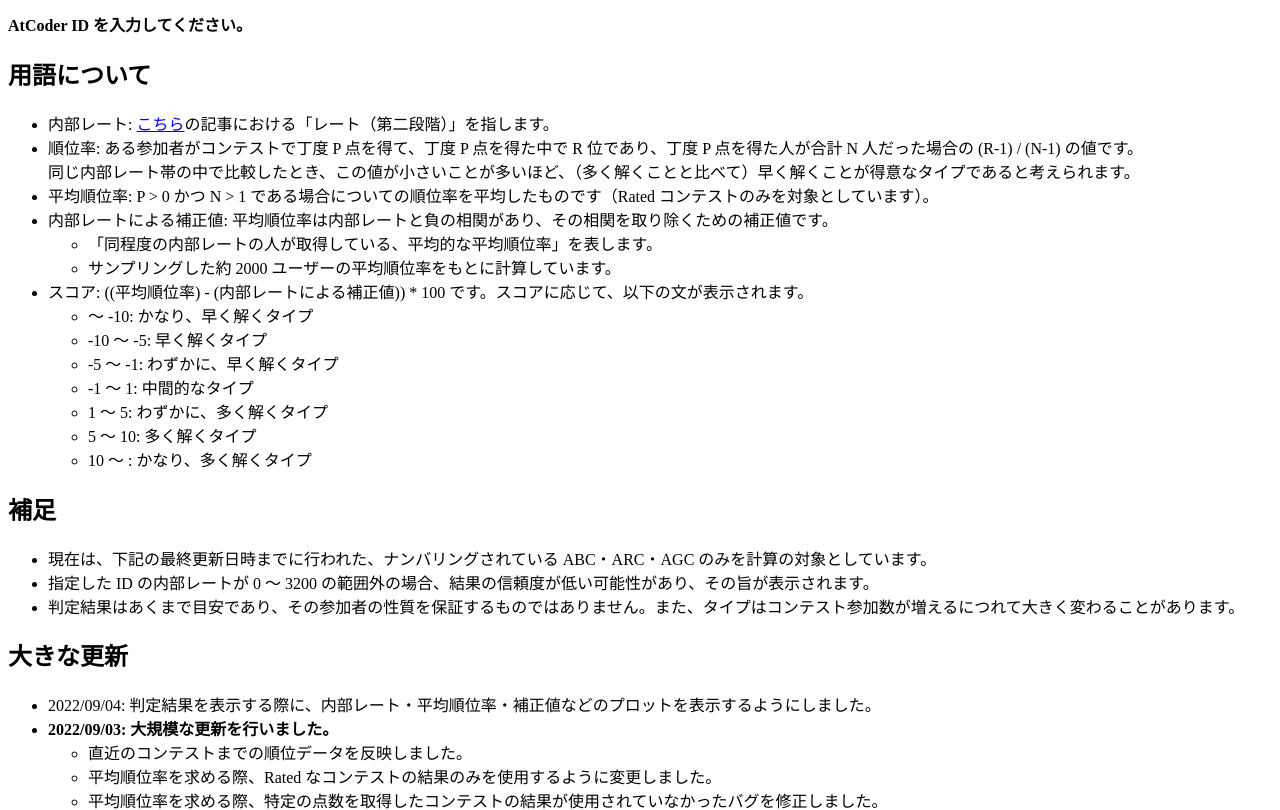
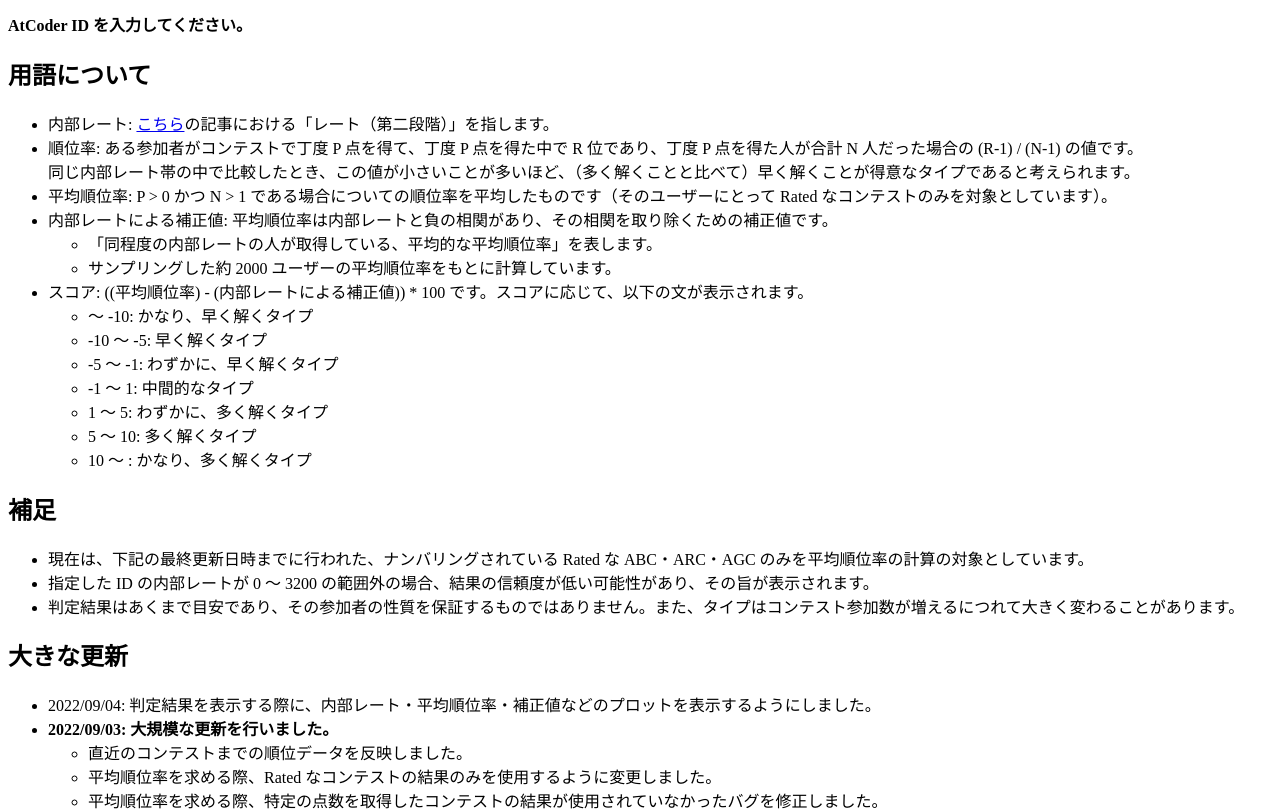
Before and after one commit to tomii9273/atcoder_type_checker, a Flask app: page / in a window 1280 px wide. Shown: the part 190-1000 px from the top of the page. Run offline with Flask 2, Linux system fonts and the light colour scheme; parts of the project's set-up code (start-up, migrations or seed data) failed here and were passed over.

Commit message:
complement heikin-junniritsu

```diff
--- a/templates/index.html
+++ b/templates/index.html
@@ -33,7 +33,7 @@
 		<li>内部レート: <a href="https://qiita.com/anqooqie/items/92005e337a0d2569bdbd">こちら</a>の記事における「レート（第二段階）」を指します。</li>
 		<li>順位率: ある参加者がコンテストで丁度 P 点を得て、丁度 P 点を得た中で R 位であり、丁度 P 点を得た人が合計 N 人だった場合の (R-1) / (N-1)
 			の値です。<br>同じ内部レート帯の中で比較したとき、この値が小さいことが多いほど、（多く解くことと比べて）早く解くことが得意なタイプであると考えられます。</li>
-		<li>平均順位率: P > 0 かつ N > 1 である場合についての順位率を平均したものです（Rated コンテストのみを対象としています）。</li>
+		<li>平均順位率: P > 0 かつ N > 1 である場合についての順位率を平均したものです（そのユーザーにとって Rated なコンテストのみを対象としています）。</li>
 		<li>内部レートによる補正値: 平均順位率は内部レートと負の相関があり、その相関を取り除くための補正値です。
 			<ul>
 				<li>「同程度の内部レートの人が取得している、平均的な平均順位率」を表します。</li>
@@ -54,7 +54,7 @@
 	</ul>
 	<h2>補足</h2>
 	<ul>
-		<li>現在は、下記の最終更新日時までに行われた、ナンバリングされている ABC・ARC・AGC のみを計算の対象としています。</li>
+		<li>現在は、下記の最終更新日時までに行われた、ナンバリングされている Rated な ABC・ARC・AGC のみを平均順位率の計算の対象としています。</li>
 		<li>指定した ID の内部レートが 0 ～ 3200 の範囲外の場合、結果の信頼度が低い可能性があり、その旨が表示されます。</li>
 		<li>判定結果はあくまで目安であり、その参加者の性質を保証するものではありません。また、タイプはコンテスト参加数が増えるにつれて大きく変わることがあります。</li>
 	</ul>
```
